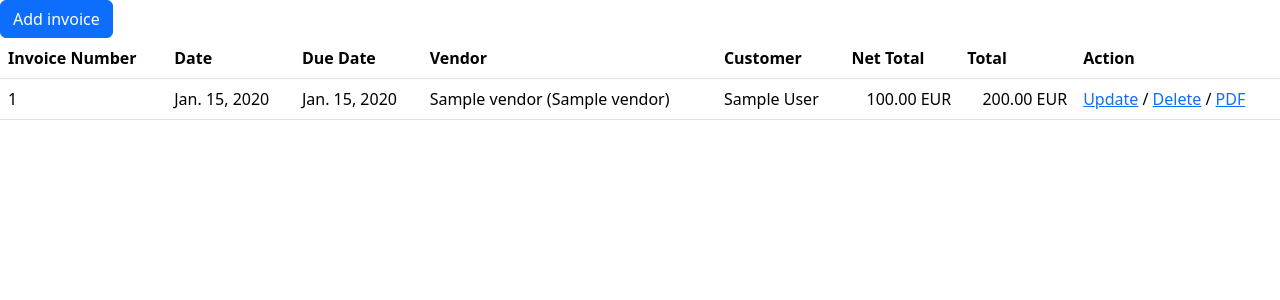
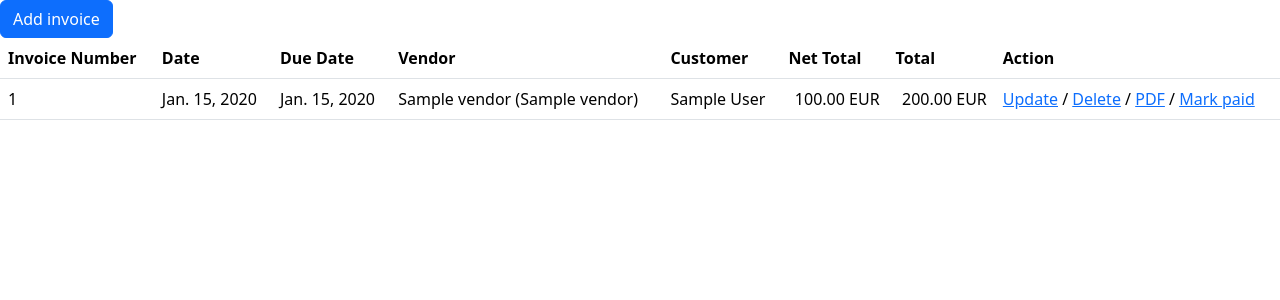
Before and after one commit to Segelzwerg/Rechnung, a Django app: page /invoices/ in a window 1280 px wide. Shown: the part 56-356 px from the top of the page. Run offline with Django 5.2, Linux system fonts and the light colour scheme; tables that the repository leaves empty hold one stand-in row (values such as "Sample post"); some libraries are stand-ins or nearby versions.

Commit message:
ADD: paid confirmation view
Signed-off-by: Segelzwerg <25705862+Segelzwerg@users.noreply.github.com>

```diff
--- a/invoice/templates/invoice/invoice_list.html
+++ b/invoice/templates/invoice/invoice_list.html
@@ -33,7 +33,8 @@
                 <td>
                     <a href="{% url "invoice-update" invoice.id %}">Update</a> /
                     <a href="{% url "invoice-delete" invoice.id %}">Delete</a> /
-                    <a href="{% url "invoice-pdf" invoice.id %}">PDF</a>
+                    <a href="{% url "invoice-pdf" invoice.id %}">PDF</a> /
+                    <a href="{% url "invoice-paid" invoice.id %}">Mark paid</a>
                 </td>
             </tr>
         {% endfor %}
--- a/invoice/urls.py
+++ b/invoice/urls.py
@@ -16,6 +16,7 @@ urlpatterns = [
     path("invoice/<int:pk>/", views.InvoiceUpdateView.as_view(), name="invoice-update"),
     path("invoice/<int:invoice_id>/pdf/", views.pdf_invoice, name="invoice-pdf"),
     path("invoice/<int:pk>/delete/", views.InvoiceDeleteView.as_view(), name="invoice-delete"),
+    path('invoice/<int:pk>/paid/', views.InvoicePaidView.as_view(), name='invoice-paid'),
 
     path('invoice/<int:invoice_id>/item/', views.InvoiceItemCreateView.as_view(), name='invoice-item-add'),
     path('invoice/<int:invoice_id>/item/<int:invoice_item_id>/', views.InvoiceItemUpdateView.as_view(),
--- a/invoice/views.py
+++ b/invoice/views.py
@@ -2,7 +2,7 @@
 import io
 
 from django.contrib.messages.views import SuccessMessageMixin
-from django.http import FileResponse
+from django.http import FileResponse, HttpResponseRedirect
 from django.shortcuts import get_object_or_404
 from django.urls import reverse_lazy, reverse
 from django.views.generic import CreateView, UpdateView, DeleteView, ListView
@@ -106,6 +106,25 @@ class InvoiceUpdateView(SuccessMessageMixin, UpdateView):
         else:
             context['invoice_item_form'] = InvoiceItemForm()
         return context
+
+
+class InvoicePaidView(SuccessMessageMixin, UpdateView):
+    """Mark an invoice as paid"""
+    model = Invoice
+    fields = ['paid']
+    success_message = 'Invoice was marked as paid successfully.'
+    template_name = 'invoice/invoice_paid.html'
+
+    def get_success_url(self):
+        """Redirect to the invoice detail page."""
+        return reverse('invoice-update', kwargs={'pk': self.kwargs['pk']})
+
+    def post(self, request, *args, **kwargs):
+        """Mark an invoice as paid."""
+        super().post(request, *args, **kwargs)
+        self.object.paid = True
+        self.object.save()
+        return HttpResponseRedirect(self.get_success_url())
 
 
 class InvoiceDeleteView(SuccessMessageMixin, DeleteView):
```
Also changed, not shown: invoice/templates/invoice/invoice_paid.html (added, +11 -0 lines).
